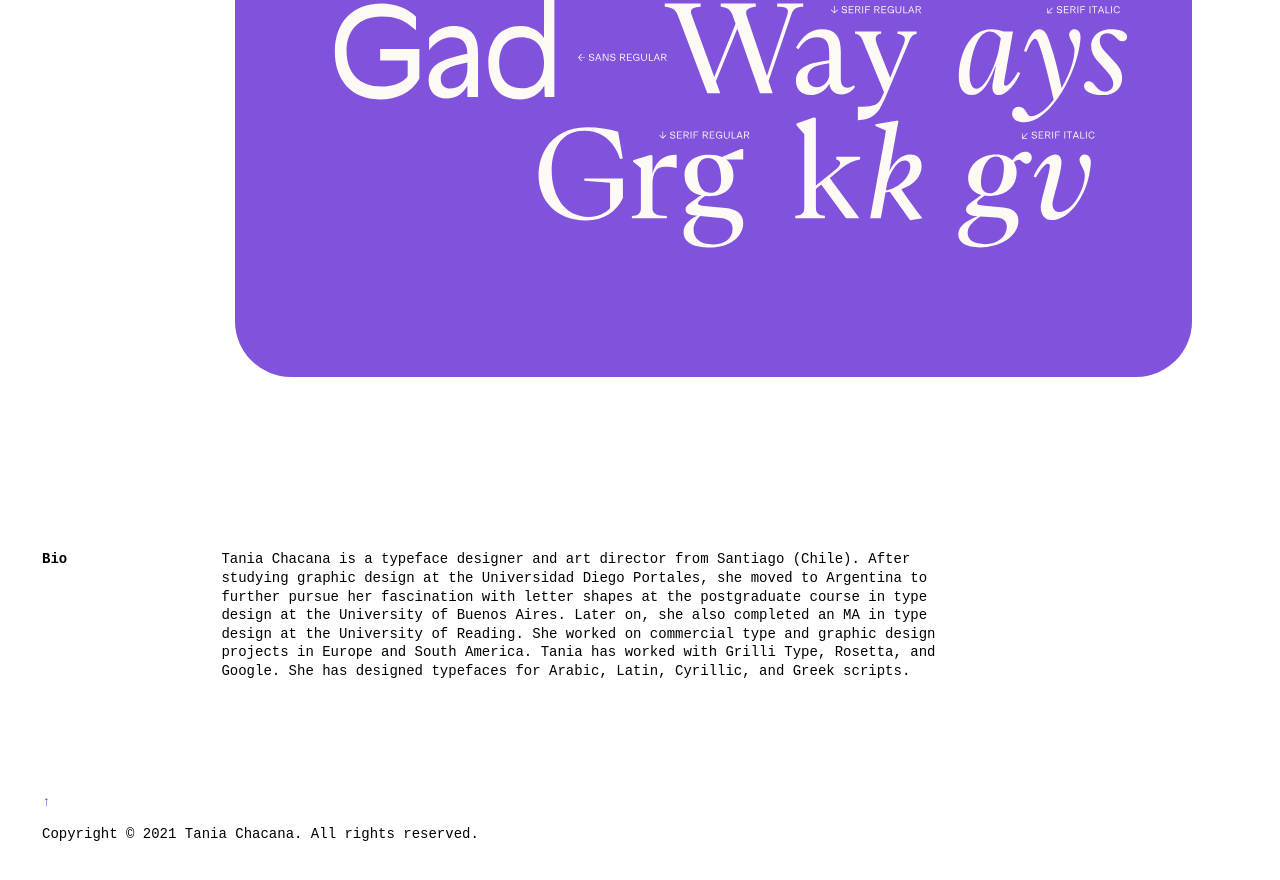
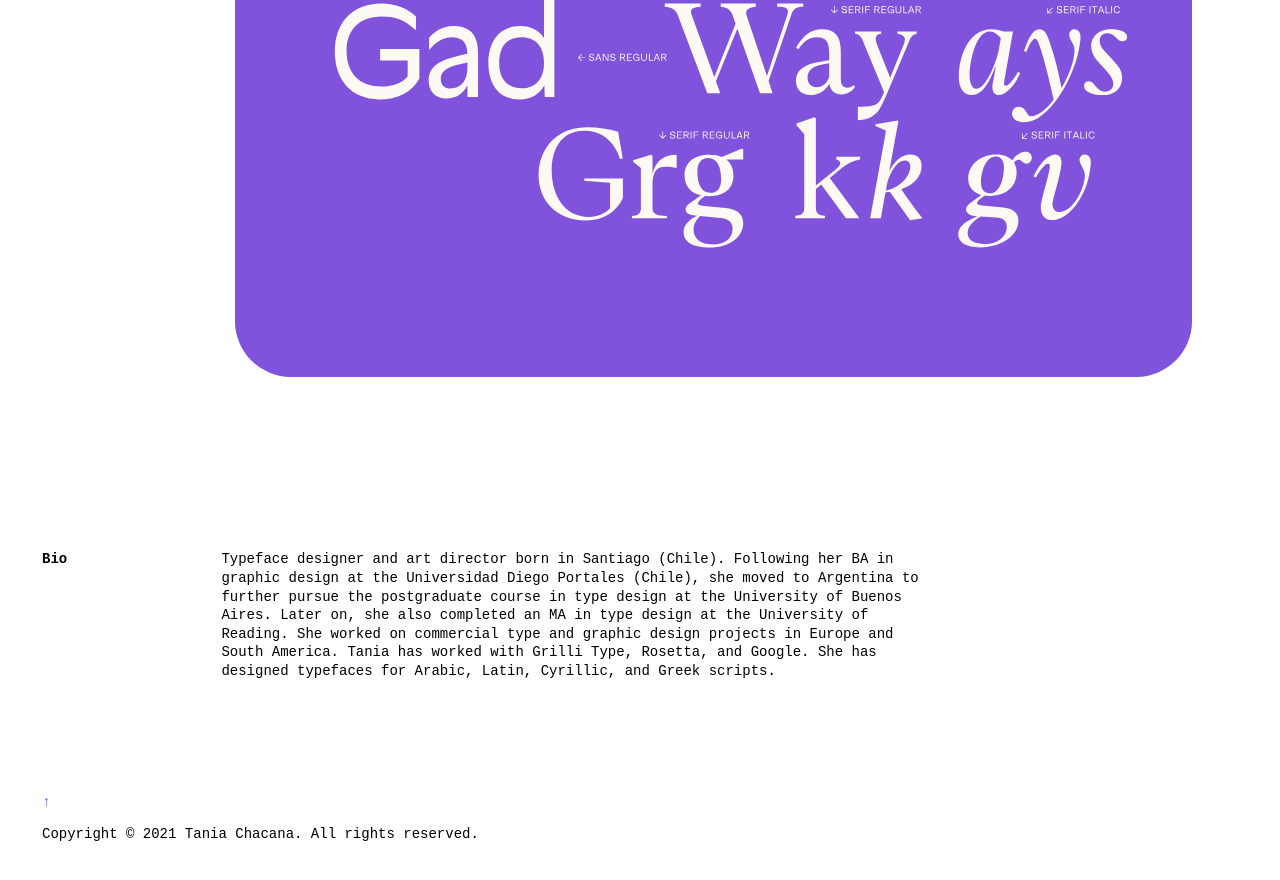
Before and after one commit to TaniaChacana/website, a Jekyll site: the page built from index.md, in a window 1280 px wide and 900 px high, scrolled down 19920 px. Shown: the top 880 px of the window. Built offline with Jekyll 4.4.1, drawn with Linux system fonts in a browser that asks for light colours; some web fonts are replaced.

Commit message:
updated the Bio

```diff
--- a/index.md
+++ b/index.md
@@ -126,7 +126,7 @@ designed at the University of Reading
 
 ### Bio
 
-Tania Chacana is a typeface designer and art director from Santiago (Chile). After studying graphic design at the Universidad Diego Portales, she moved to Argentina to further pursue her fascination with letter shapes at the postgraduate course in type design at the University of Buenos Aires. Later on, she also completed an MA in type design at the University of Reading. She worked on commercial type and graphic design projects in Europe and South America. Tania has worked with Grilli Type, Rosetta, and Google. She has designed typefaces for Arabic, Latin, Cyrillic, and Greek scripts.
+Typeface designer and art director born in Santiago (Chile). Following her BA in graphic design at the Universidad Diego Portales (Chile), she moved to Argentina to further pursue the postgraduate course in type design at the University of Buenos Aires. Later on, she also completed an MA in type design at the University of Reading. She worked on commercial type and graphic design projects in Europe and South America. Tania has worked with Grilli Type, Rosetta, and Google. She has designed typefaces for Arabic, Latin, Cyrillic, and Greek scripts.
 {: .bio}
 
 [↑](#top)
```
